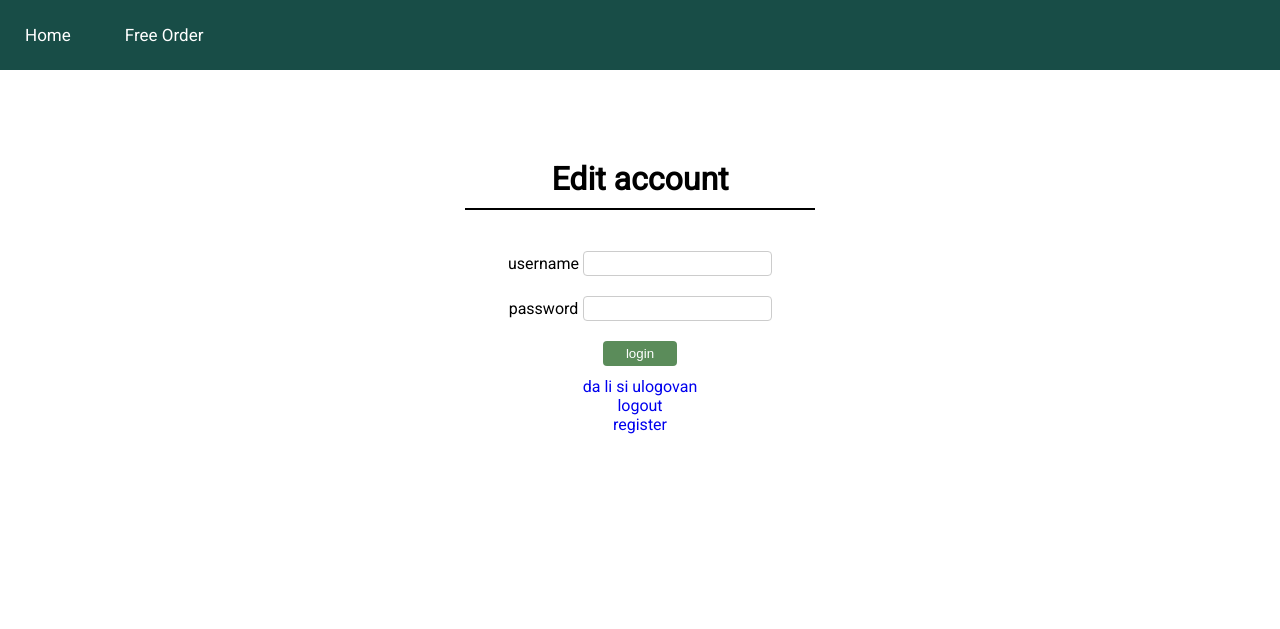
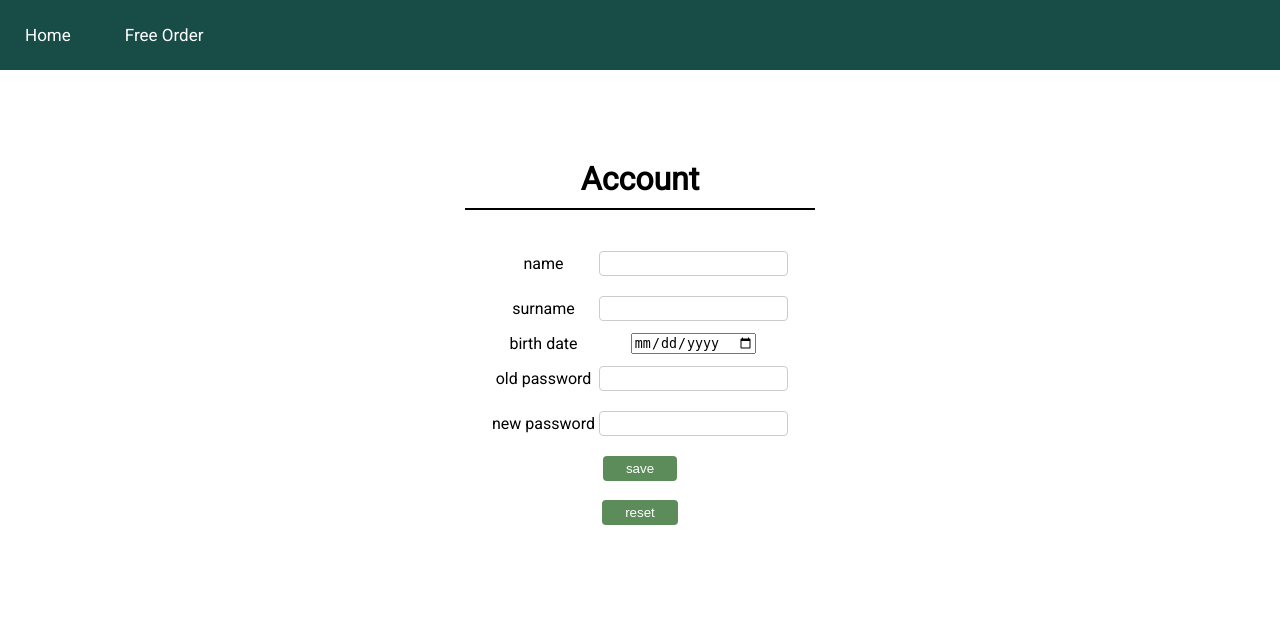
Before and after one commit to RatkoSebez/WEB-Project, a web app: page /account.html in a window 1280 px wide. Shown: the part 215-844 px from the top of the page. Before the commit the page ends 649 px from the top, so only its background shows below. Run offline with its HTML, style and script files only (its server is not run), Linux system fonts and the light colour scheme; data that the repository does not hold is empty.

Commit message:
implementirana izmena podataka za korisnike, ako se polje new password ostavi prazno onda se nece azurirati, da bi se promene sacuvale mora se uneti trenutna sifra korisnika, dodato i reset dugme koje podatke vraca u prvobitno stanje

```diff
--- a/foodDelivery/WebContent/account.css
+++ b/foodDelivery/WebContent/account.css
@@ -60,3 +60,17 @@ input[type="submit"] {
   cursor: pointer;
   color: white;
 }
+
+#reset {
+  margin: 8px 0;
+  padding: 5px 23px;
+  background-color: #5b8c5a;
+  border: none;
+  border-radius: 4px;
+  cursor: pointer;
+  color: white;
+}
+
+button {
+  cursor: pointer;
+}
--- a/foodDelivery/WebContent/account.html
+++ b/foodDelivery/WebContent/account.html
@@ -8,6 +8,7 @@
     <title>Document</title>
     <script src="jquery-3.3.1.min.js"></script>
     <script src="home.js"></script>
+    <script src="account.js"></script>
     <link rel="stylesheet" href="homeStyle.css">
     <link rel="stylesheet" href="account.css">
     <link rel="preconnect" href="https://fonts.gstatic.com">
@@ -48,26 +49,42 @@
     <div class="container">
         <div class="form">
             <div class="header">
-                <h1>Edit account</h1>
+                <h1>Account </h1>
             </div>
-            <form id="loginForm" action="index.html" method="POST">
+
+            <form id="loginForm" action="index.html" method="GET">
                 <table id="registerTable" align="center">
-                    <tr>
+                    <tr hidden>
                         <td>username</td>
                         <td><input type="text" name="username" /></td>
                     </tr>
                     <tr>
-                        <td>password</td>
-                        <td><input type="password" name="password" /></td>
+                        <td>name</td>
+                        <td><input type="text" name="name" /></td>
                     </tr>
                     <tr>
-                        <td colspan="2"><input type="submit" value="login" /></td>
+                        <td>surname</td>
+                        <td><input type="text" name="surname" /></td>
+                    </tr>
+                    <tr>
+                        <td>birth date</td>
+                        <td><input type="date" name="birthDate" /></td>
+                    </tr>
+                    <tr>
+                        <td>old password</td>
+                        <td><input type="password" name="oldPassword"/></td>
+                    </tr>
+                    <tr>
+                        <td>new password</td>
+                        <td><input type="password" name="newPassword" /></td>
+                    </tr>
+                    <tr>
+                        <td colspan="2"><input type="submit" value="save" /></td>
                     </tr>
                 </table>
             </form>
-            <a href="rest/userService/testLogin">da li si ulogovan</a><br>
-            <a href="rest/userService/logout">logout</a><br>
-            <a href="register.html">register</a>
+            <button id="reset">reset</button>
+            <p id="errorMessage" style="color: red;"></p>
         </div>
     </div>
 
--- /dev/null
+++ b/foodDelivery/WebContent/account.js
@@ -0,0 +1,54 @@
+$(document).ready(function(){
+    let form = $('form');
+    setInputFieldsData();
+    form.submit(function(event){
+        event.preventDefault();
+        let data = {
+        'username' : $('input[name="username"]').val(),
+        'password' : $('input[name="newPassword"]').val(),
+        'name' : $('input[name="name"').val(),
+        'surname' : $('input[name="surname"').val(),
+        'birthDate' : $('input[name="birthDate"]').val()
+        }
+
+        //proveri da li je uneo dobru sifru i ako jeste sacuvaj promene
+        $.post({
+            url: "rest/userService/checkPassword",
+            data: JSON.stringify({username: $('input[name="username"]').val(), password: $('input[name="oldPassword"]').val()}),
+            contentType: "application/json",
+            success: function(ok){
+                if(ok){
+                    $.post({
+                        url: "rest/userService/editUser",
+                        data: JSON.stringify(data),
+                        contentType: "application/json",
+                        success: function(data2){
+                            if(data2 == true) window.location.replace("account.html");
+                        }
+                    });
+                }
+                else $('#errorMessage').text('*wrong password');
+            }
+        });
+    });
+
+    $("#reset").click(function(){
+        setInputFieldsData();
+    });
+});
+
+
+function setInputFieldsData(){
+    $.get({
+        url: "rest/userService/getLoggedInUser",
+        success: function(user){
+            $('h1').text("Account " + user.username);
+            $('input[name="username"').val(user.username);
+            $('input[name="name"').val(user.name);
+            $('input[name="surname"').val(user.surname);
+            $('input[name="birthDate"]').val(new Date(user.birthDate).toISOString().slice(0, 10));
+            $('input[name="oldPassword"]').val("");
+            $('input[name="newPassword"]').val("");
+        }
+    });
+}
--- a/foodDelivery/WebContent/users.css
+++ b/foodDelivery/WebContent/users.css
@@ -13,6 +13,7 @@ thead {
 
 th {
   padding: 10px;
+  font-weight: normal;
 }
 
 td {
@@ -20,7 +21,7 @@ td {
 }
 
 tr:nth-child(even) {
-  background-color: whitesmoke;
+  background-color: #e8e8e8;
 }
 
 .filters {
--- a/foodDelivery/WebContent/users.html
+++ b/foodDelivery/WebContent/users.html
@@ -61,7 +61,7 @@
             <option value="Silver">Silver</option>
             <option value="Bronze">Bronze</option>
         </select>
-        <button id="reset">Reset</button>
+        <button id="reset">reset</button>
     </div>
 
     <table id="users">
--- a/foodDelivery/WebContent/users.js
+++ b/foodDelivery/WebContent/users.js
@@ -7,6 +7,7 @@ $(document).ready(function(){
             buildTable(data);
         }
     });
+
     function buildTable(data){
         $("#users > tbody").html("");
         for(let users of data){
```
Also changed, not shown: foodDelivery/src/repository/FileUsers.java (+8 -1 lines), foodDelivery/src/services/UserService.java (+31 -0 lines), 1 other file.
